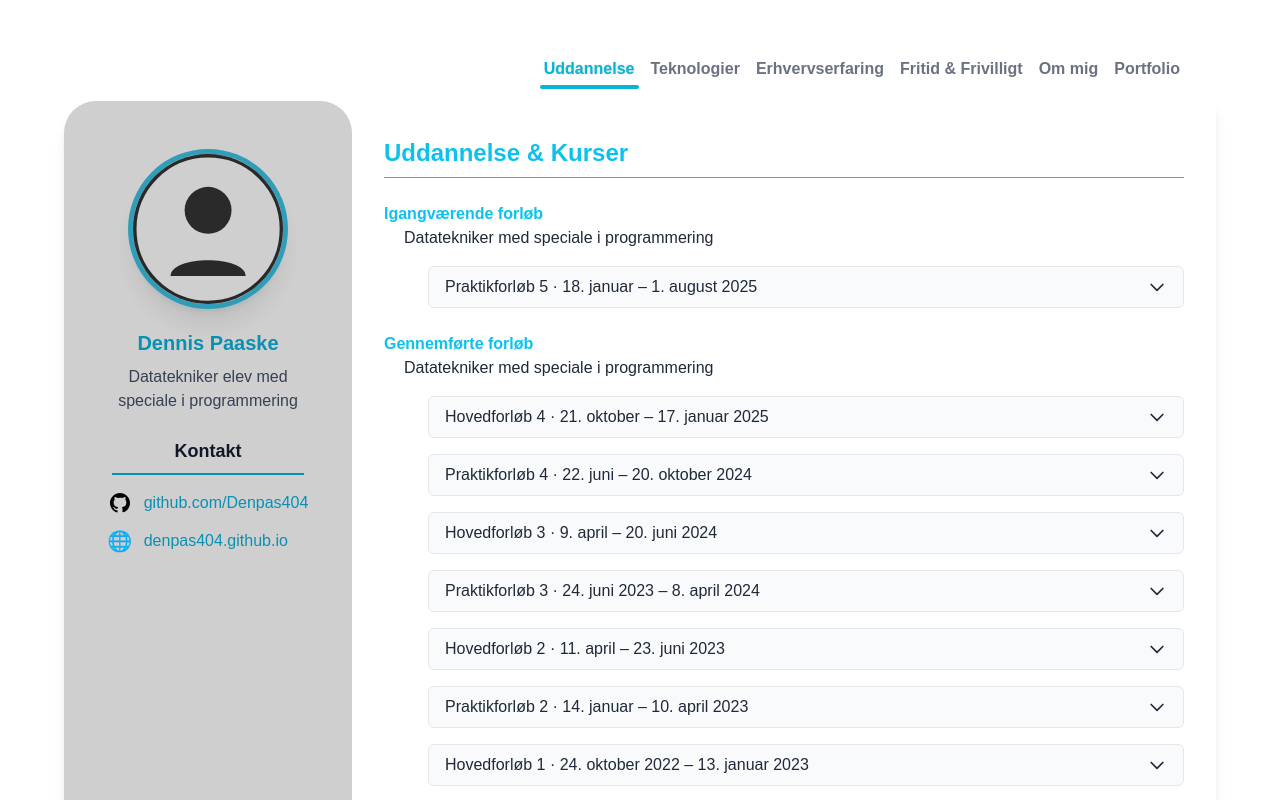
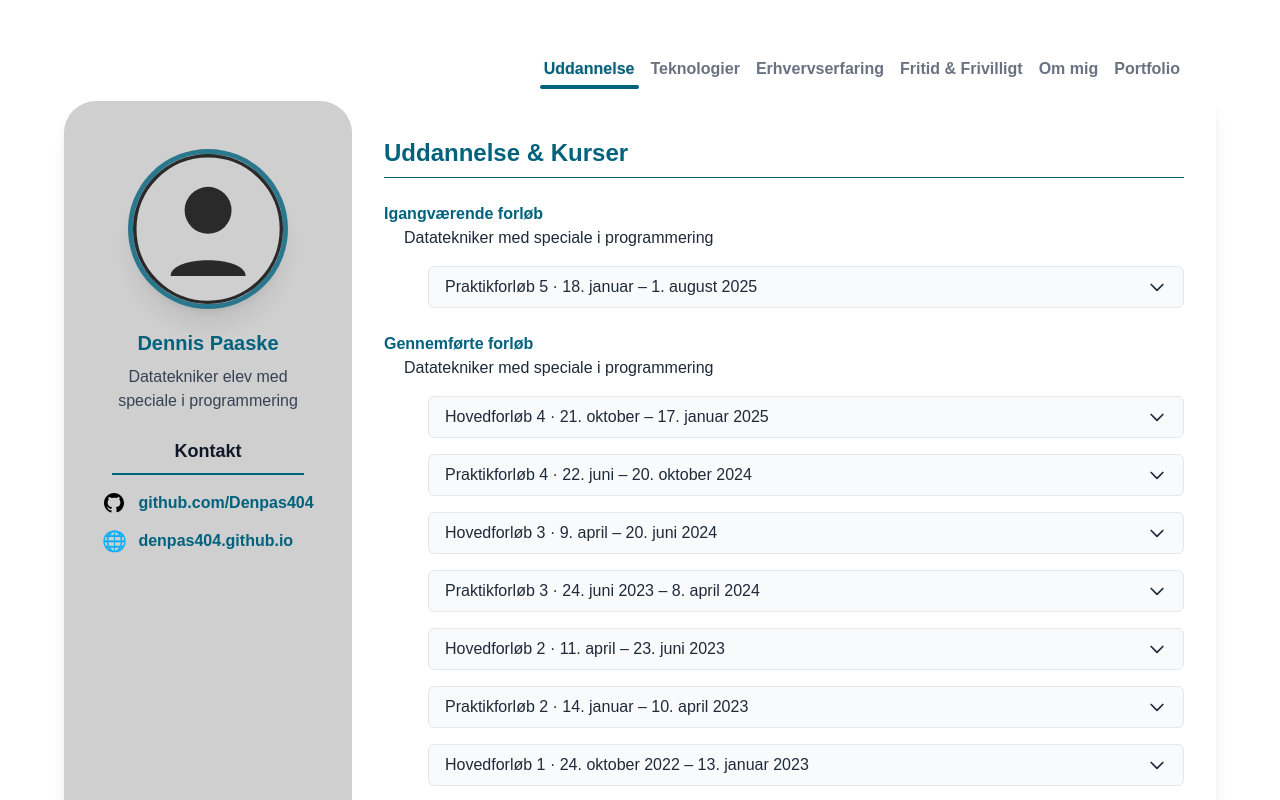
Before and after one commit to Denpas404/cv-portfolio, a Next.js app: page /StartPage in a window 1280 px wide. Shown: the top 800 px of the page. Built offline with nearby package versions, Linux system fonts and the light colour scheme.

Commit message:
did something

```diff
--- a/app/StartPage/page.tsx
+++ b/app/StartPage/page.tsx
@@ -21,13 +21,13 @@ const tabData = [
 
 const getColorByTab = (color: string) => {
     switch (color) {
-      case "cyan": return "#0891b2";     // mørkere end #06b6d4
-        case "blue": return "#2563eb";     // mørkere end #3b82f6
-        case "violet": return "#6d28d9";   // lidt dybere end #7c3aed
-        case "rose": return "#e11d48";     // mere mættet end #f43f5e
-        case "amber": return "#d97706";    // mindre neon, mere læsbar
-        case "indigo": return "#4f46e5";   // justeret fra #6366f1
-        default: return "#2563eb";
+        case "cyan": return "var(--education)";
+        case "blue": return "var(--skills)";
+        case "violet": return "var(--experience)";
+        case "rose": return "var(--volunteer)";
+        case "amber": return "var(--about)";
+        case "indigo": return "var(--portfolio)";
+        default: return "var(--skills)";;
     }
 };
 
--- a/app/components/bars/Sidebar.tsx
+++ b/app/components/bars/Sidebar.tsx
@@ -18,12 +18,12 @@ export default function Sidebar({ setActiveTab, color }: SidebarProps) {
             </svg>
 
             <h1
-                className="text-xl font-bold text-center"
+                className="text-xl font-extrabold text-center"
                 style={{ color, transition: 'color 600ms ease-in-out' }}
             >
                 Dennis Paaske
             </h1>
-            <p className="text-gray-700 mt-2">Datatekniker elev med speciale i programmering</p>
+            <p className="font-medium text-gray-700 mt-2">Datatekniker elev med speciale i programmering</p>
 
             {/* Contact Links */}
             <div className="mt-6">
@@ -40,13 +40,13 @@ export default function Sidebar({ setActiveTab, color }: SidebarProps) {
                                 <path d="M12 0C5.37 0 0 5.37 0 12c0 5.3 3.438 9.8 8.207 11.387.6.113.793-.263.793-.582v-2.234c-3.338.726-4.033-1.61-4.033-1.61-.546-1.386-1.333-1.755-1.333-1.755-1.09-.745.083-.73.083-.73 1.205.085 1.84 1.237 1.84 1.237 1.07 1.835 2.807 1.305 3.492.997.108-.776.42-1.306.762-1.606-2.665-.304-5.466-1.334-5.466-5.93 0-1.31.468-2.382 1.235-3.22-.124-.304-.535-1.524.117-3.176 0 0 1.008-.322 3.3 1.23a11.52 11.52 0 0 1 3.003-.404c1.02.004 2.047.137 3.003.404 2.29-1.552 3.297-1.23 3.297-1.23.653 1.653.242 2.873.12 3.176.77.838 1.233 1.91 1.233 3.22 0 4.61-2.805 5.624-5.475 5.921.43.372.823 1.102.823 2.222v3.293c0 .322.192.698.8.58C20.565 21.796 24 17.297 24 12c0-6.63-5.373-12-12-12z" />
                             </svg>
                         </div>
-                        <a href="https://github.com/Denpas404" className="hover:underline text-left pointer-events-auto" style={{ color, transition: 'color 600ms ease-in-out' }}>
+                        <a href="https://github.com/Denpas404" className="font-semibold hover:underline text-left pointer-events-auto" style={{ color, transition: 'color 600ms ease-in-out' }}>
                             github.com/Denpas404
                         </a>
                     </div>
                     <div className="grid grid-cols-[1.5rem_auto] gap-3 items-center">
                         <div className="flex justify-center items-center text-xl">🌐</div>
-                        <a href="https://denpas404.github.io/" className="hover:underline text-left pointer-events-auto" style={{ color, transition: 'color 600ms ease-in-out' }}>denpas404.github.io</a>
+                        <a href="https://denpas404.github.io/" className="font-semibold hover:underline text-left pointer-events-auto" style={{ color, transition: 'color 600ms ease-in-out' }}>denpas404.github.io</a>
                     </div>
                 </div>
             </div>
--- a/app/components/bars/TabsNavigation.tsx
+++ b/app/components/bars/TabsNavigation.tsx
@@ -21,13 +21,13 @@ const tabData = [
 // Color hex codes
 const getColorByTab = (color: string) => {
     switch (color) {
-        case "cyan": return "#06b6d4";
-        case "blue": return "#3b82f6";
-        case "violet": return "#7c3aed";
-        case "rose": return "#f43f5e";
-        case "amber": return "#f59e0b";
-        case "indigo": return "#6366f1";
-        default: return "#3b82f6";
+        case "cyan": return "var(--education)";
+        case "blue": return "var(--skills)";
+        case "violet": return "var(--experience)";
+        case "rose": return "var(--volunteer)";
+        case "amber": return "var(--about)";
+        case "indigo": return "var(--portfolio)";
+        default: return "var(--skills)";;
     }
 };
 
@@ -61,7 +61,7 @@ const TabsNavigation: React.FC<TabsNavigationProps> = ({ activeTab, setActiveTab
                             value={tab.value}
                             onClick={() => setActiveTab(tab.value)}
                             ref={(el) => { tabsRef.current[index] = el; }}
-                            className="relative px-1 py-2 text-gray-500 font-semibold transition-all duration-300 hover:opacity-80 data-[state=active]:opacity-100"
+                            className="relative px-1 py-2 text-gray-500 font-semibold transition-all duration-300 hover:opacity-80 data-[state=active]:opacity-100 cursor-pointer"
                             style={{
                                 color: activeTab === tab.value ? getColorByTab(tab.color) : undefined,
                                 textShadow: activeTab === tab.value
--- a/app/components/tabs/About.tsx
+++ b/app/components/tabs/About.tsx
@@ -7,11 +7,11 @@ export default function About() {
     return (
         <section>
             {/* Om mig */}
-            <h2 className="text-2xl font-bold text-[#d97706] border-b border-[#d97706] pb-2">Om mig</h2>
+            <h2 className="text-2xl font-bold text-[var(--about)] border-b border-[var(--about)] pb-2">Om mig</h2>
 
             <div className="space-y-6 mt-4">
                 <div className="bg-gray-50 border border-gray-200 rounded-md p-4 space-y-4">
-                    <h3 className="text-xl font-semibold text-[#d97706] mb-2">Baggrund & Motivation</h3>
+                    <h3 className="text-xl font-semibold text-[var(--about)] mb-2">Baggrund & Motivation</h3>
                     <p>
                         Jeg er i gang med at uddanne mig som datatekniker med speciale i programmering og har allerede opnået solid erfaring med softwareudvikling, databaser og IT-infrastruktur gennem både skoleforløb og praktik.
                     </p>
@@ -28,7 +28,7 @@ export default function About() {
 
                 {/* Hvad har jeg arbejdet med gennem uddannelsen? */}
                 <div>
-                    <h3 className="text-xl font-semibold text-[#d97706] mb-2">Hvad har jeg arbejdet med gennem uddannelsen?</h3>
+                    <h3 className="text-xl font-semibold text-[var(--about)] mb-2">Hvad har jeg arbejdet med gennem uddannelsen?</h3>
                     <div className="grid gap-6 grid-cols-1 sm:grid-cols-2">
                         {skills.map((skill, index) => (
                             <div
--- a/app/components/tabs/Education.tsx
+++ b/app/components/tabs/Education.tsx
@@ -20,10 +20,10 @@ export default function Education() {
 
     return (
         <section>
-            <h2 className="text-2xl font-bold text-[#0cc1ee] border-b border-[#0cc1ee] pb-2">Uddannelse & Kurser</h2>
+            <h2 className="text-2xl font-bold text-[var(--education)] border-b border-[var(--education)] pb-2">Uddannelse & Kurser</h2>
 
             {/* Igangværende sektion */}
-            <h3 className="font-semibold text-[#0cc1ee] mt-6">Igangværende forløb</h3>
+            <h3 className="font-semibold text-[var(--education)] mt-6">Igangværende forløb</h3>
             <ul className="ml-5 text-gray-800">
                 <li>
                     <p className="font-medium">Datatekniker med speciale i programmering</p>
@@ -60,7 +60,7 @@ export default function Education() {
             </ul>
 
             {/* Gennemførte sektion */}
-            <h3 className="font-semibold text-[#0cc1ee] mt-6">Gennemførte forløb</h3>
+            <h3 className="font-semibold text-[var(--education)] mt-6">Gennemførte forløb</h3>
             <ul className="ml-5 text-gray-800">
                 <li>
                     <p className="font-medium">Datatekniker med speciale i programmering</p>
@@ -97,7 +97,7 @@ export default function Education() {
             </ul>
 
             {/* Selvstudier & e-læring */}
-            <h3 className="font-semibold text-[#0cc1ee] mt-6 mb-4">Selvstudier & e-læring</h3>
+            <h3 className="font-semibold text-[var(--education)] mt-6 mb-4">Selvstudier & e-læring</h3>
             <div className="grid gap-4 sm:grid-cols-2 lg:grid-cols-3">
                 {onlineCourses.map((course, index) => (
                     <div
@@ -111,7 +111,7 @@ export default function Education() {
             </div>
 
             {/* Øvrige kurser */}
-            <h3 className="font-semibold text-[#0cc1ee] mt-6 mb-4">Øvrige kurser</h3>
+            <h3 className="font-semibold text-[var(--education)] mt-6 mb-4">Øvrige kurser</h3>
             <div className="grid gap-4 sm:grid-cols-2 lg:grid-cols-3">
                 {otherCourses.map((course, index) => (
                     <div
--- a/app/globals.css
+++ b/app/globals.css
@@ -4,7 +4,13 @@
   --background: #ffffff;
   --foreground: #171717;
   --sidebar: #cfcfcf;
-  --education: #0cc1ee;
+  --education: #00627d;
+  --skills: #5100d4;
+  --experience: #e11d48;
+  --volunteer: #007400;
+  --about: #d97706;
+  --portfolio: #684dff;
+
 }
 
 @theme inline {
```
Also changed, not shown: app/components/tabs/Experience.tsx (+5 -5 lines), app/components/tabs/Skills.tsx (+4 -4 lines), app/components/tabs/Volunteer.tsx (+4 -4 lines).
